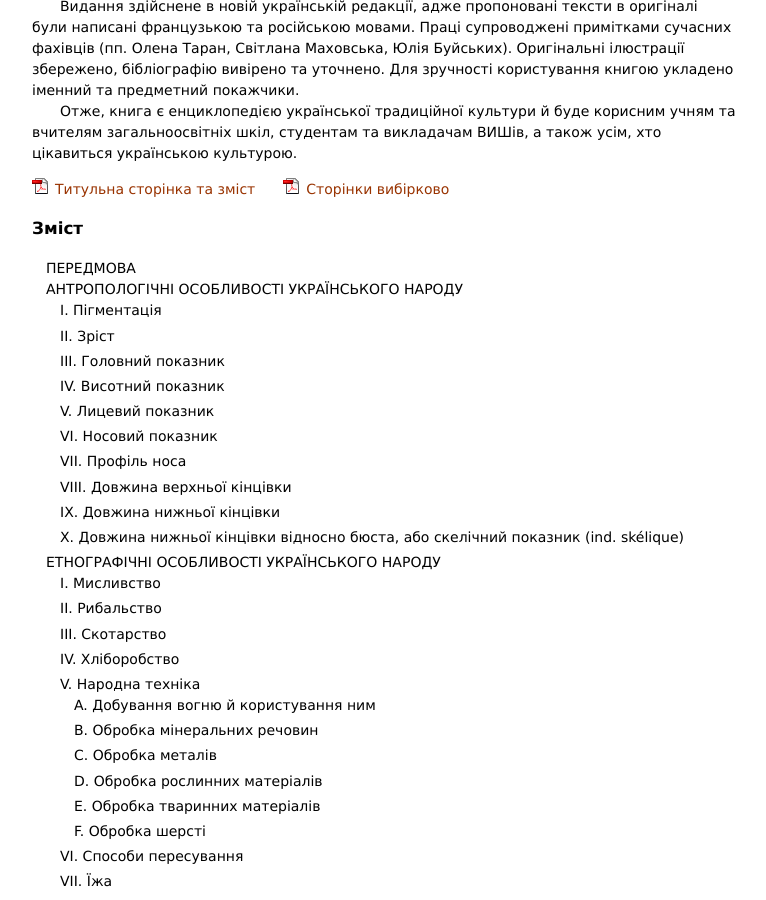
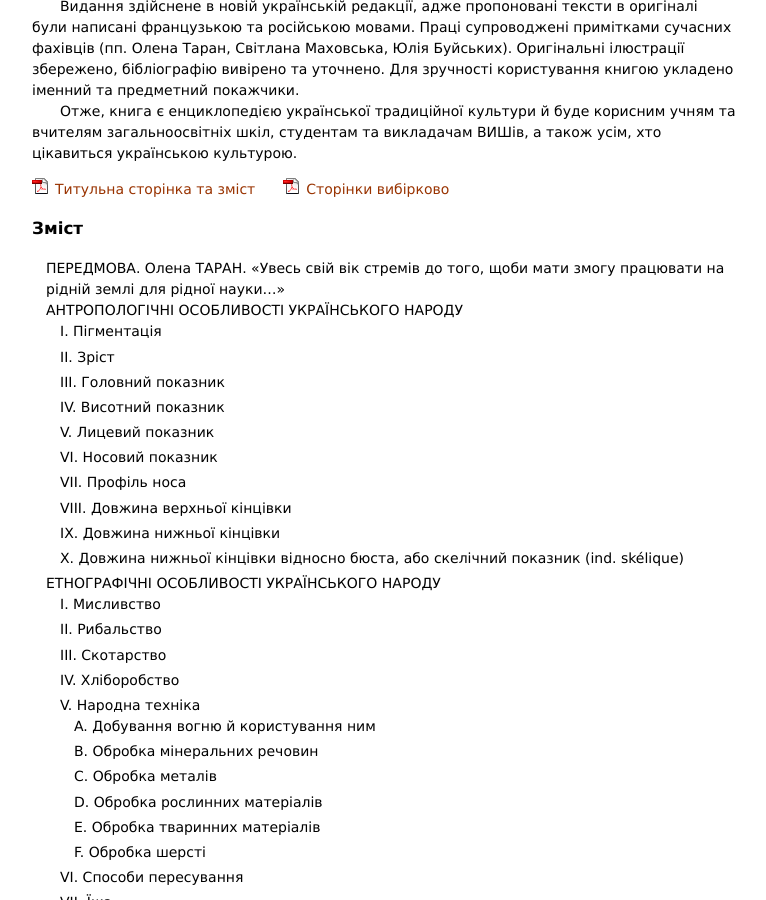
Before and after one commit to savchook/savchook.github.io, a Jekyll site: the page built from _books/vovk-studiji/index.markdown, in a window 1280 px wide and 900 px high, scrolled down 1049 px. Shown: the whole window, without its empty margins (384-1150 px from the left). Built offline with Jekyll 4.4.1, drawn with Linux system fonts in a browser that asks for light colours.

Commit message:
Update index.markdown

```diff
--- a/_books/vovk-studiji/index.markdown
+++ b/_books/vovk-studiji/index.markdown
@@ -43,7 +43,7 @@ detailed_content: |
   та вчителям загальноосвітніх шкіл, студентам та викладачам ВИШів, а також усім, хто
   цікавиться українською культурою.
 zmist: |
-  * ПЕРЕДМОВА
+  * ПЕРЕДМОВА. Олена ТАРАН. «Увесь свій вік стремів до того, щоби мати змогу працювати на рідній землі для рідної науки...»
   * АНТРОПОЛОГІЧНІ ОСОБЛИВОСТІ УКРАЇНСЬКОГО НАРОДУ
       1. Пігментація
       1. Зріст
```
